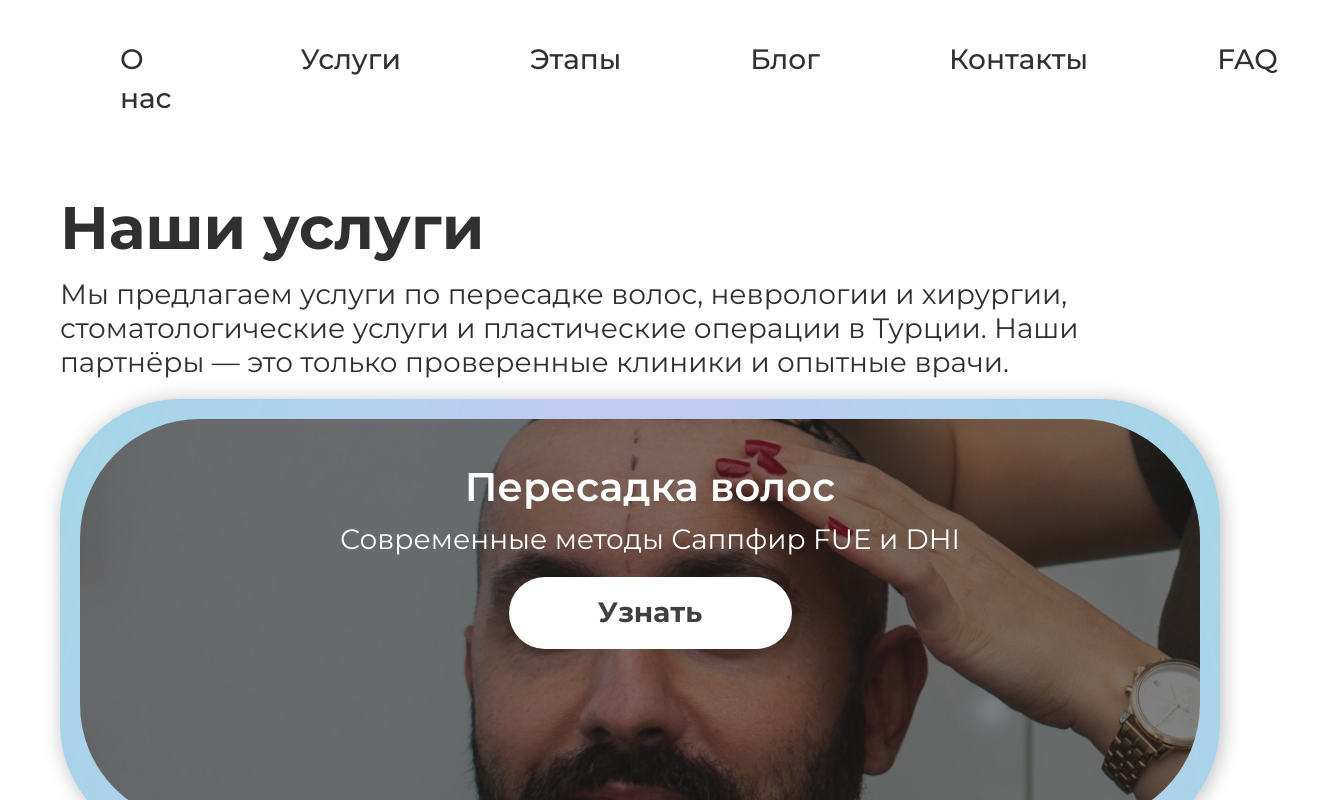
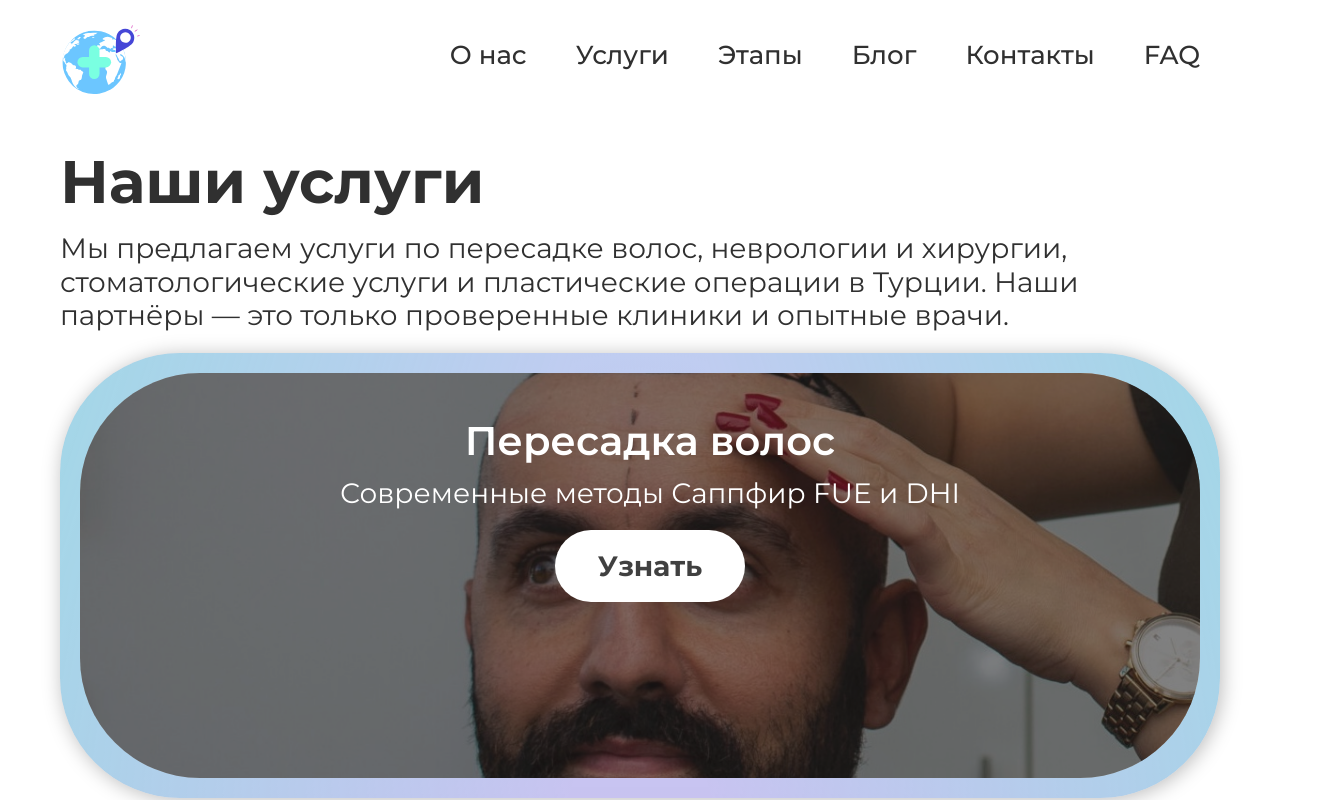
Before and after one commit to yuKalashnikova2/zdorovieiturizm, a Next.js app: page /services in a window 1280 px wide. Shown: the top 800 px of the page, 1338 px wide, since content can reach past the window. Built offline with nearby package versions, Linux system fonts and the light colour scheme.

Commit message:
[#23] refactor: cleznup styles

```diff
--- a/app/globals.scss
+++ b/app/globals.scss
@@ -1,5 +1,8 @@
 @use "_variables" as *;
 
+html {
+    box-sizing: border-box;
+}
 * {
   box-sizing: border-box;
   margin: 0;
@@ -50,6 +53,8 @@ input {
 .container {
   background: $white;
   padding: 0 7.5rem;
+  overflow-x: hidden;
+
   @media (max-width: 1440px) {
     padding: 0 60px;
     margin: 0 auto;
--- a/components/About.module.scss
+++ b/components/About.module.scss
@@ -18,11 +18,12 @@
     padding-top: 40px;
     align-items: stretch;
     height: 100%;
-    @media (max-width: 992px) {
+    @media (max-width: 1200px) {
       grid-template-columns: 1fr 1fr;
       gap: 20px;
     }
-    @media (max-width: 768px) {
+    @media (max-width: 1000px) {
+      grid-template-columns: 1fr;
       padding-top: 20px;
     }
     @media (max-width: 500px) {
@@ -76,6 +77,7 @@
       z-index: 0 !important;
       padding: 20px;
       border-radius: 120px;
+      max-height: 642px;
 
       @media (max-width: 500px) {
         padding: 8px;
--- a/components/Banner.module.scss
+++ b/components/Banner.module.scss
@@ -24,9 +24,6 @@
         background-color: rgba(255, 255, 255, 0.5);
     }
 
-    // @media (max-width: 1500px) {
-    //     grid-template-columns: 1fr;
-    // }
     @media (max-width: 1440px) {
         grid-template-columns: 1fr;
         background-position: right top;
@@ -198,7 +195,7 @@
             max-width: 100%;
             padding: 24px 0;
         }
-        @media (max-width: 500px) {
+        @media (max-width: 768px) {
             grid-template-columns: 1fr;
             padding: 0 !important;
         }
--- a/components/ContactsCards.module.scss
+++ b/components/ContactsCards.module.scss
@@ -8,7 +8,7 @@
     gap: 12px;
     align-items: center;
     justify-content: center;
-    @media (max-width: 992px) {
+    @media (max-width: 1200px) {
       flex-direction: column;
       align-items: baseline;
     }
--- a/components/LabelPrice.module.scss
+++ b/components/LabelPrice.module.scss
@@ -30,11 +30,12 @@
 
   @media (max-width: 768px) {
     max-width: 100%;
+    padding: 12px;
   }
 
   @media (max-width: 500px) {
     max-width: 100%;
-    padding: 12px;
+
   }
 
   &__price {
@@ -53,7 +54,7 @@
     }
 
     @media (max-width: 768px) {
-      font-size: 40px;
+      font-size: 24px;
       line-height: 56px;
     }
 
--- a/components/ServicesCard.module.scss
+++ b/components/ServicesCard.module.scss
@@ -1,6 +1,7 @@
 @use "@/app/_variables" as *;
 
 .services-card {
+    box-sizing: border-box;
     display: flex;
     flex-direction: column;
     align-items: center;
@@ -15,6 +16,10 @@
     background-repeat: no-repeat;
     padding: 40px 20px 60px 40px;
     height: 405px;
+    @media (max-width: 500px) {
+  margin: 0;
+   padding: 0;
+}
     &::before {
         content: '';
         position: absolute;
@@ -35,7 +40,6 @@
     @media (max-width: 992px) {
         margin: 16px;
         max-height: 315px;
-        // padding: 90px 23px 50px 15px;
     }
     @media (max-width: 768px) {
         margin: 16px;
@@ -87,19 +91,24 @@
         // font-size: 28px;
         margin-top: auto;
         // padding-bottom: 10px;
-        min-width: 283px;
+        min-width: 100%;
         z-index: 100 !important;
         // padding: 0.625rem 5.656rem;
 
     }
     &_border {
-        min-width: 405px;
+        // min-width: 405px;
         border-radius: 120px;
         overflow: hidden;
         display: flex;
         justify-content: center;
         align-items: center;
         box-shadow: 2px 2px 20px 0px #bcbcbc;
+          @media (max-width: 768px) {
+    min-width: 200px;
+    // width: 100%;
+
+  }
         &::before {
             content: '';
             position: absolute;
--- a/components/ui/Header.module.scss
+++ b/components/ui/Header.module.scss
@@ -35,9 +35,13 @@
 
     &-item {
       padding: 20px 60px;
-      font-size: 28px;
+      font-size: 26px;
       font-weight: 500;
       line-height: 39.2px;
+
+      @media (max-width: 1600px) {
+            padding: 10px 20px;
+      }
 
       a {
         text-decoration: none;
--- a/components/ui/Header.tsx
+++ b/components/ui/Header.tsx
@@ -2,7 +2,6 @@
 
 import { useState } from "react";
 import Link from "next/link";
-import Image from "next/image";
 import styles from "./Header.module.scss";
 
 export default function Header() {
@@ -23,14 +22,9 @@ export default function Header() {
   return (
     <header className={styles.header}>
       <div className={styles["header-logo"]}>
+
         <Link href="/">
-          <Image
-            src="/logo.svg"
-            alt="logo"
-            width={120}
-            height={108}
-            className={styles.logoImg}
-          />
+         <img src="/logo.svg" alt="logo" />
         </Link>
       </div>
 
--- a/package.json
+++ b/package.json
@@ -3,7 +3,7 @@
   "version": "0.1.0",
   "private": true,
   "scripts": {
-    "dev": "next dev --turbopack",
+    "dev": "next dev",
     "build": "next build",
     "start": "next start",
     "lint": "next lint"
```
Also changed, not shown: components/Blog.tsx (+4 -4 lines), components/Services.module.scss (+21 -4 lines).
